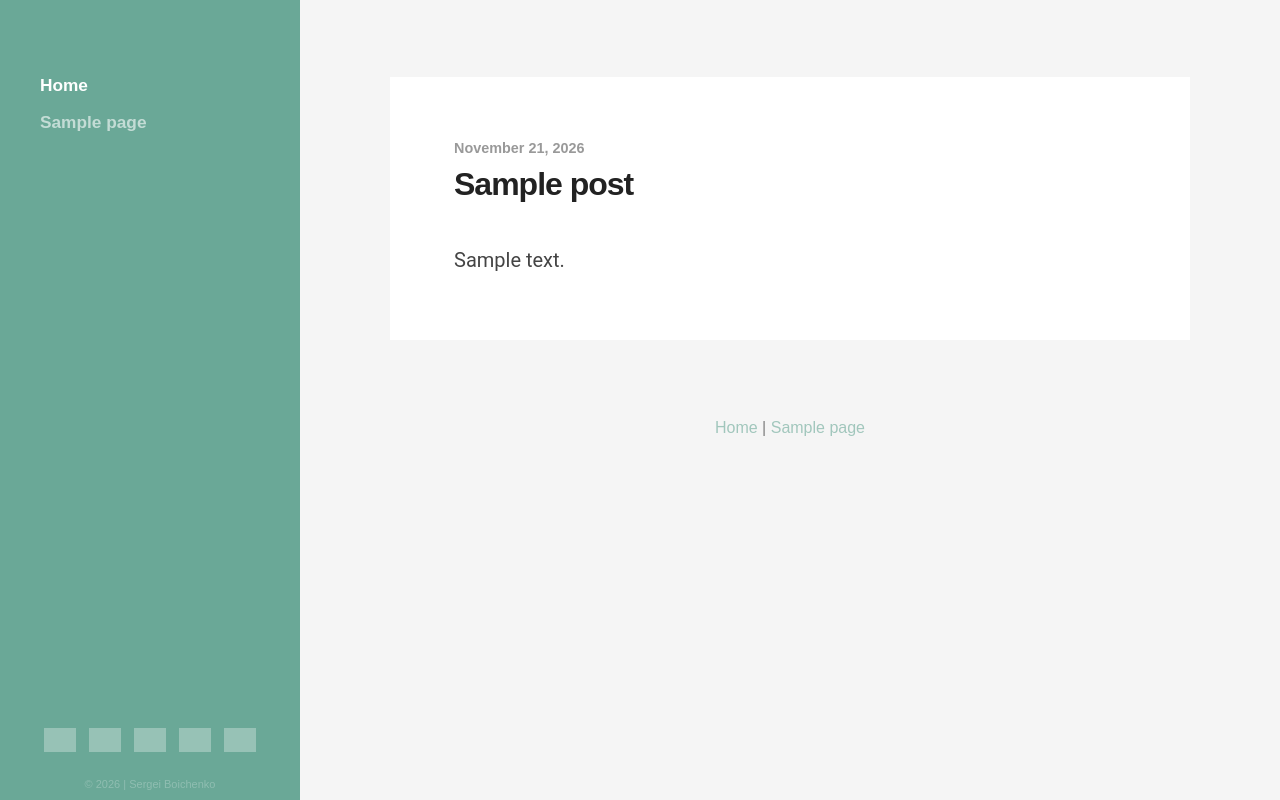
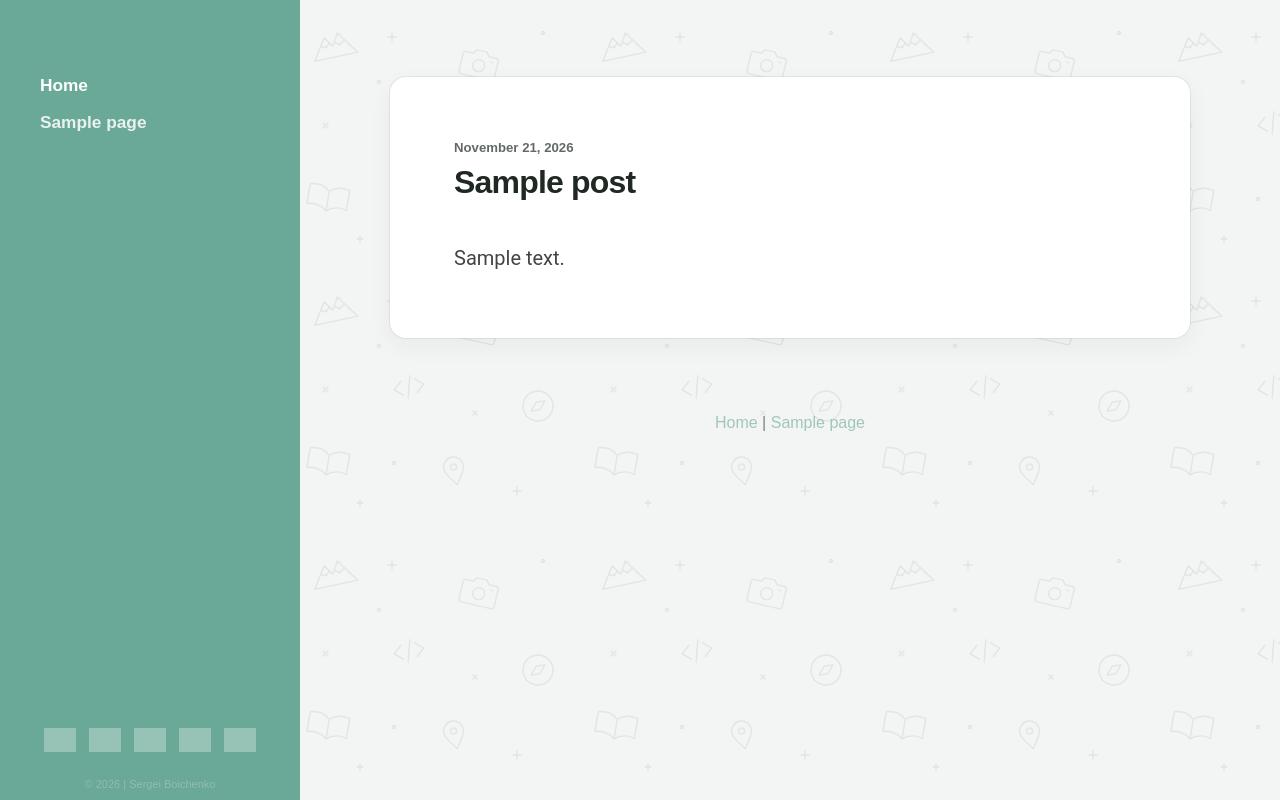
Before and after one commit to sboychenko/wp-rams-mod, a WordPress theme: template index.php in a window 1280 px wide. Run offline with PHP 8.4 and a stand-in for WordPress, Linux system fonts and the light colour scheme; the site name, menu and one post (Sample post) are stand-ins, and other content is empty; some libraries are stand-ins or nearby versions; grey boxes are pictures that could not be loaded.

Commit message:
Refresh blog styling for theme 2.0

```diff
--- a/style.css
+++ b/style.css
@@ -3,7 +3,7 @@
 	Theme Name: Rams Mod 2
     Text Domain: ramsmod2
 	Theme URI: https://www.andersnoren.se/teman/rams-wordpress-theme/
-	Version: 1.25.2
+	Version: 2.0
 	Update URI: false
 	Description: A clean, minimalist and responsive theme for bloggers. Features responsive and retina-ready design, support for the gallery and quote post formats, custom accent color support, Jetpack infinite scroll integration, editor styles and translation ready code. Included translation: Swedish/svenska. Demo: http://www.andersnoren.se/themes/rams/
 	Tags: blog, two-columns, left-sidebar, custom-colors, custom-menu, editor-style, featured-images, post-formats, sticky-post, theme-options, threaded-comments, translation-ready
@@ -89,7 +89,7 @@ body {
 	padding: 0;
 	border: none;
 	color: #333;
-	background: #f5f5f5;
+	background: #f3f4f4;
 	font-family: 'Exo 2', sans-serif;
 	font-size: 16px;
 	-webkit-text-size-adjust: 100%;
@@ -272,7 +272,7 @@ body a {
 
 .blog-title {
 	font-size: 1.5em;
-	line-height: 1;
+	line-height: 1.2;
 	font-weight: 700;
 	text-align: center;
 }
@@ -281,7 +281,7 @@ body a {
 	content: "";
 	display: block;
 	width: 100%;
-	height: 2px;
+	height: 1px;
 	margin: 30px 0;
 	background: #fff;
 	background: rgba( 255, 255, 255, 0.2 );
@@ -292,6 +292,7 @@ body a {
 
 .blog-title img.avatar {
 	border-radius: 50%;
+	box-shadow: 0 0 0 3px rgba(255, 255, 255, 0.24);
 	display: block;
 	margin: 0 auto;
 	vertical-align: middle;
@@ -326,7 +327,7 @@ body a {
 	font-size: 0.9em;
 	font-weight: 700;
 	color: #fff;
-	color: rgba( 255, 255, 255, 0.6 );
+	color: rgba( 255, 255, 255, 0.85 );
 }
 
 .main-menu a:hover,
@@ -402,7 +403,29 @@ img#wpstats { display: none !important } /* silly wp stats */
 
 .posts .post,
 .posts .page {
-	margin-bottom: 10%;
+	margin-bottom: 7%;
+}
+
+@media (width > 700px) {
+	body {
+		background-image: url(images/blog-pattern.svg?v=2.0);
+		background-size: 288px 264px;
+	}
+
+	.posts .post,
+	.posts .page {
+		border-radius: 16px;
+		box-shadow: 0 0 0 1px rgba(31, 42, 36, 0.07), 0 8px 24px rgba(31, 42, 36, 0.05);
+	}
+
+	.posts .featured-media,
+	.posts .featured-media img {
+		border-radius: 16px 16px 0 0;
+	}
+
+	.posts .post-quote {
+		border-radius: inherit;
+	}
 }
 
 .sticky .is-sticky { display: inline; }
@@ -426,14 +449,14 @@ img#wpstats { display: none !important } /* silly wp stats */
 .post-header { margin-bottom: 40px; }
 
 .post-date {
-	font-size: 0.9em;
+	font-size: 0.825em;
 	font-weight: 700;
 	margin-bottom: 10px;
-	color: #999;
-}
-
-.post-date a { color: #999; }
-.post-date a:hover { color: #666; }
+	color: #636a64;
+}
+
+.post-date a { color: inherit; }
+.post-date a:hover { text-decoration: underline; }
 
 .post-date .sep {
 	font-weight: 400;
@@ -443,19 +466,20 @@ img#wpstats { display: none !important } /* silly wp stats */
 
 .post-title {
 	font-size: 2em;
-	line-height: 120%;
+	line-height: 118%;
 	font-weight: 700;
-	letter-spacing: -1px;
+	letter-spacing: -0.025em;
 	word-break: break-word;
 	-ms-word-break: break-word;
 }
 
-.post-title a { color: #222; }
+.post-title a { color: #202823; }
 
 .post-content a.more-link {
 	padding: 15px 20px;
-	background: #444;
+	background: #303a34;
 	border: none;
+	border-radius: 999px;
 	font-family: 'Exo 2', sans-serif;
 	font-size: 0.9rem;
 	font-weight: 400;
@@ -466,6 +490,18 @@ img#wpstats { display: none !important } /* silly wp stats */
 	background: #6AA897;
 	color: #fff;
 	text-decoration: none;
+}
+
+.main-menu a:focus-visible,
+.mobile-menu a:focus-visible,
+.post-title a:focus-visible,
+.post-content a.more-link:focus-visible {
+	outline: 2px solid currentColor;
+	outline-offset: 4px;
+}
+
+.post-content a.more-link:focus-visible {
+	outline-color: #303a34;
 }
 
 
```
Also changed, not shown: images/blog-pattern.svg (added), images/icons/font-awesome/LICENSE.txt (added), 5 other files.
